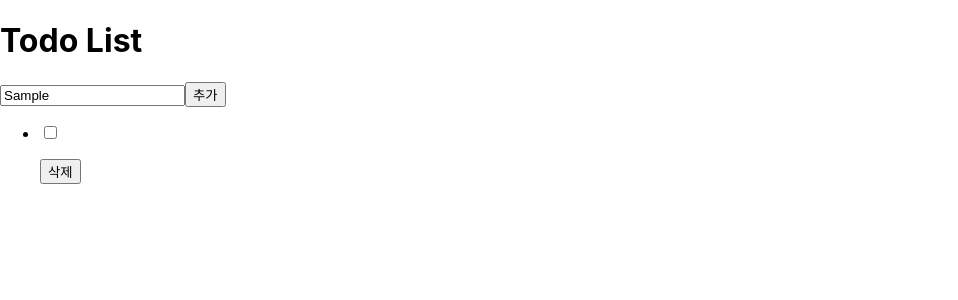
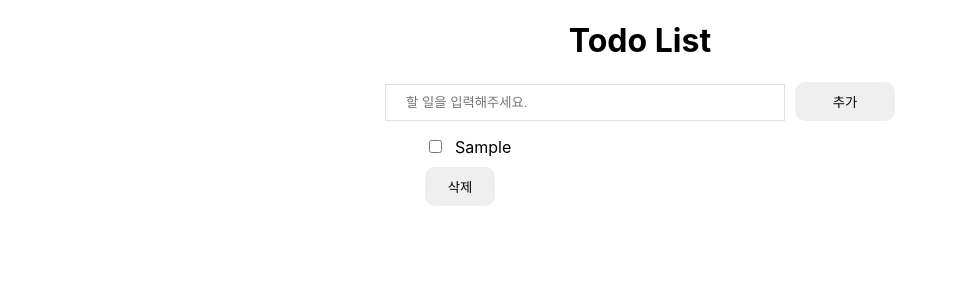
Before and after one commit to house-study/react-todo, a React (Create React App) app: page / in a window 1280 px wide. Both pictures are taken after typing "Sample" into the empty fields and a click on the button "추가". Shown: the top 300 px of the page, without its empty margins (0-958 px from the left). Built offline with nearby package versions, Linux system fonts and the light colour scheme.

Commit message:
Feat: todo list

```diff
--- a/public/index.html
+++ b/public/index.html
@@ -1,4 +1,4 @@
-<!DOCTYPE html>
+<!doctype html>
 <html lang="en">
   <head>
     <meta charset="utf-8" />
--- /dev/null
+++ b/src/App.css
@@ -0,0 +1,8 @@
+body {
+  display: flex;
+  flex-direction: column;
+  align-items: center;
+}
+h1 {
+  text-align: center;
+}
--- a/src/App.js
+++ b/src/App.js
@@ -1,13 +1,49 @@
+import { useState } from 'react';
 import Form from './components/Form';
 import Item from './components/Item';
+import './App.css';
 
 function App() {
+  const [todos, setTodos] = useState([]);
+
+  const handleAddTodo = todo => {
+    const newTodo = {
+      id: todos.length + 1,
+      todo,
+      isCompleted: false,
+    };
+    setTodos([newTodo, ...todos]);
+  };
+
+  const handleCompleteTodo = (id, isCompleted) => {
+    setTodos(
+      todos.map(todo => (todo.id === id ? { ...todo, isCompleted } : todo)),
+    );
+  };
+
+  const handleDeleteTodo = id => {
+    setTodos(todos.filter(todo => todo.id !== id));
+  };
+
   return (
     <div className="App">
       <h1>Todo List</h1>
-      <Form />
+      <Form onAddTodo={handleAddTodo} />
       <ul>
-        <Item />
+        {todos.length === 0 ? (
+          <li>할 일이 없습니다.</li>
+        ) : (
+          todos.map(todo => (
+            <Item
+              key={todo.id}
+              id={todo.id}
+              todo={todo.todo}
+              isCompleted={todo.isCompleted}
+              onCompleteTodo={handleCompleteTodo}
+              onDeleteTodo={handleDeleteTodo}
+            />
+          ))
+        )}
       </ul>
     </div>
   );
--- /dev/null
+++ b/src/components/Form.css
@@ -0,0 +1,6 @@
+.addButton {
+  width: 100px;
+  border: 0;
+  border-radius: 10px;
+  padding: 10px 20px;
+}
--- a/src/components/Form.js
+++ b/src/components/Form.js
@@ -1,10 +1,33 @@
 import PropTypes from 'prop-types';
+import { useState } from 'react';
+import './Form.css';
 
 function Form({ onAddTodo }) {
+  const [value, setValue] = useState('');
+  const onChange = e => {
+    setValue(e.target.value);
+  };
+  const onAdd = e => {
+    e.preventDefault();
+    if (value.trim() !== '') {
+      onAddTodo(value);
+      setValue('');
+    }
+  };
   return (
     <div>
-      <input type="text" />
-      <button type="button">추가</button>
+      <form onSubmit={onAdd}>
+        <input
+          className="inputTodo"
+          type="text"
+          value={value}
+          onChange={onChange}
+          placeholder="할 일을 입력해주세요."
+        />
+        <button className="addButton" type="submit">
+          추가
+        </button>
+      </form>
     </div>
   );
 }
--- /dev/null
+++ b/src/components/Item.css
@@ -0,0 +1,20 @@
+.inputTodo {
+  width: 400px;
+  border: 1px solid #e0e0e0;
+  margin-right: 10px;
+  padding: 10px 20px;
+}
+.deleteButton {
+  width: 70px;
+  border: 0;
+  border-radius: 10px;
+  padding: 10px 20px;
+  margin-top: 10px;
+}
+.todo {
+  margin: 20px 10px;
+}
+li {
+  margin: 10px 0;
+  list-style: none;
+}
--- a/src/components/Item.js
+++ b/src/components/Item.js
@@ -1,32 +1,34 @@
 import PropTypes from 'prop-types';
+import './Item.css';
 
-function Item({ id, todo, isCompleted, onDeleteTodo, onCompleteTodo }) {
+function Item({ id, todo, isCompleted, onCompleteTodo, onDeleteTodo }) {
   return (
     <li>
-      <input type="checkbox" />
-      <p>{todo}</p>
+      <input
+        type="checkbox"
+        checked={isCompleted}
+        onChange={() => onCompleteTodo(id, !isCompleted)}
+      />
+      <span className="todo">{todo}</span>
       <div>
-        <button type="button">삭제</button>
+        <button
+          className="deleteButton"
+          type="button"
+          onClick={() => onDeleteTodo(id)}
+        >
+          삭제
+        </button>
       </div>
     </li>
   );
 }
 
 Item.propTypes = {
-  id: PropTypes.oneOfType([PropTypes.number, PropTypes.string]).isRequired,
+  id: PropTypes.number.isRequired,
   todo: PropTypes.string.isRequired,
   isCompleted: PropTypes.bool.isRequired,
-  /**
-   * 할 일 삭제 함수
-   * @param {number|string} id 삭제할 할 일의 id
-   */
+  onCompleteTodo: PropTypes.func.isRequired,
   onDeleteTodo: PropTypes.func.isRequired,
-  /**
-   * 할 일 완료 함수
-   * @param {number|string} id 완료할 할 일의 id
-   * @param {boolean} isCompleted 완료 여부
-   */
-  onCompleteTodo: PropTypes.func.isRequired,
 };
 
 export default Item;
```
Also changed, not shown: package.json (+9 -1 lines), .eslintrc.js, .prettierrc.js.
